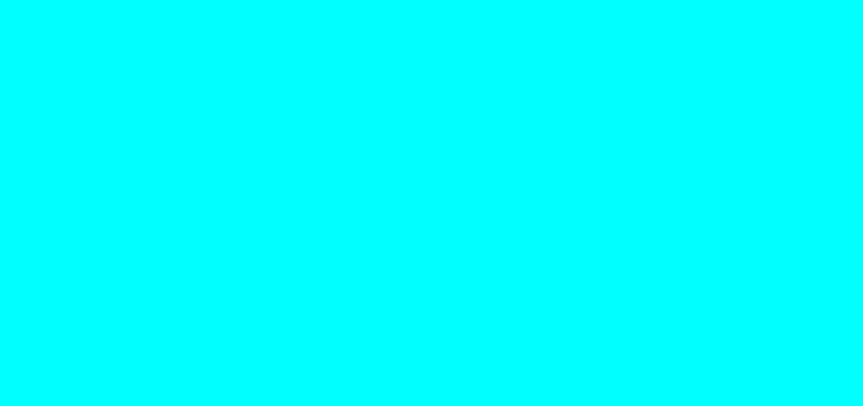
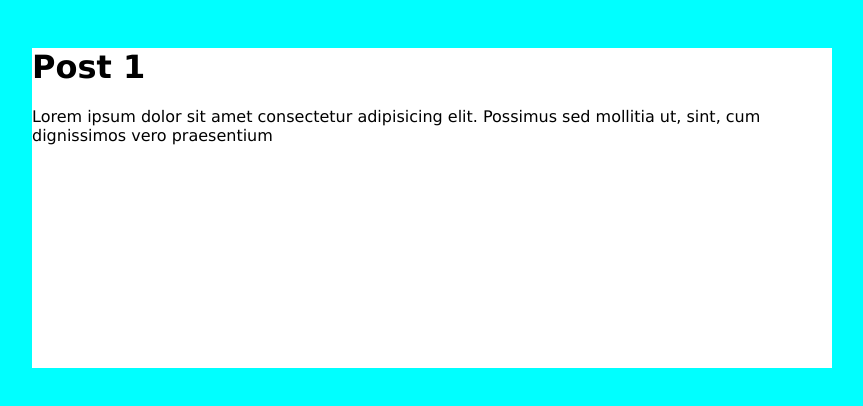
Before and after one commit to Erick-Arango04/Pruebas, a plain HTML site: page index.html in a window 1280 px wide. Shown: the whole page, without its empty margins (208-1071 px from the left). Drawn offline with Linux system fonts and the light colour scheme.

Commit message:
contenido de post 1

```diff
--- a/index.html
+++ b/index.html
@@ -8,6 +8,11 @@
     <title>Document</title>
 </head>
 <body>
-
+    <div class="contenido">
+        <h1>
+            Post 1
+        </h1>
+        <p>Lorem ipsum dolor sit amet consectetur adipisicing elit. Possimus sed mollitia ut, sint, cum dignissimos vero praesentium </p>
+    </div>
 </body>
 </html>
--- /dev/null
+++ b/index.js
@@ -0,0 +1,3 @@
+
+
+let hola = 33;
--- a/style.css
+++ b/style.css
@@ -1,3 +1,14 @@
 body{
     background-color: aqua;
 }
+
+
+.contenido{
+    font-family: Verdana, Geneva, Tahoma, sans-serif;
+    width: 50rem;
+    height: 20rem;
+    background-color: white;
+    margin: 3rem auto ;
+
+
+}
```
